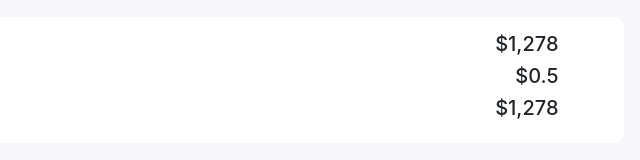
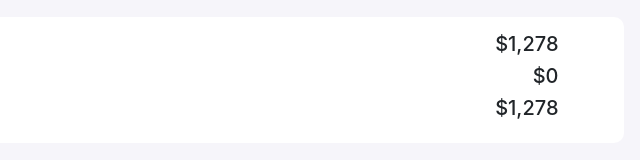
Before and after one commit to md-mehedi-hasan-nabil/shoppingCart, a plain HTML site: page index.html in a window 1280 px wide. Shown: the part 512-672 px from the top of the page, 464-1104 px from the left. Drawn offline with nearby package versions, Linux system fonts and the light colour scheme.

Commit message:
Update index.html

```diff
--- a/index.html
+++ b/index.html
@@ -65,7 +65,7 @@
 
                             <div class="col-md-4 status">
                                 <h5>$<span id="subtotal">1,278</span></h5>
-                                <h5>$<span id="tax">0.5</span></h5>
+                                <h5>$<span id="tax">0</span></h5>
                                 <h5>$<span id="total">1,278</span></h5>
                             </div>
                         </div>
```
